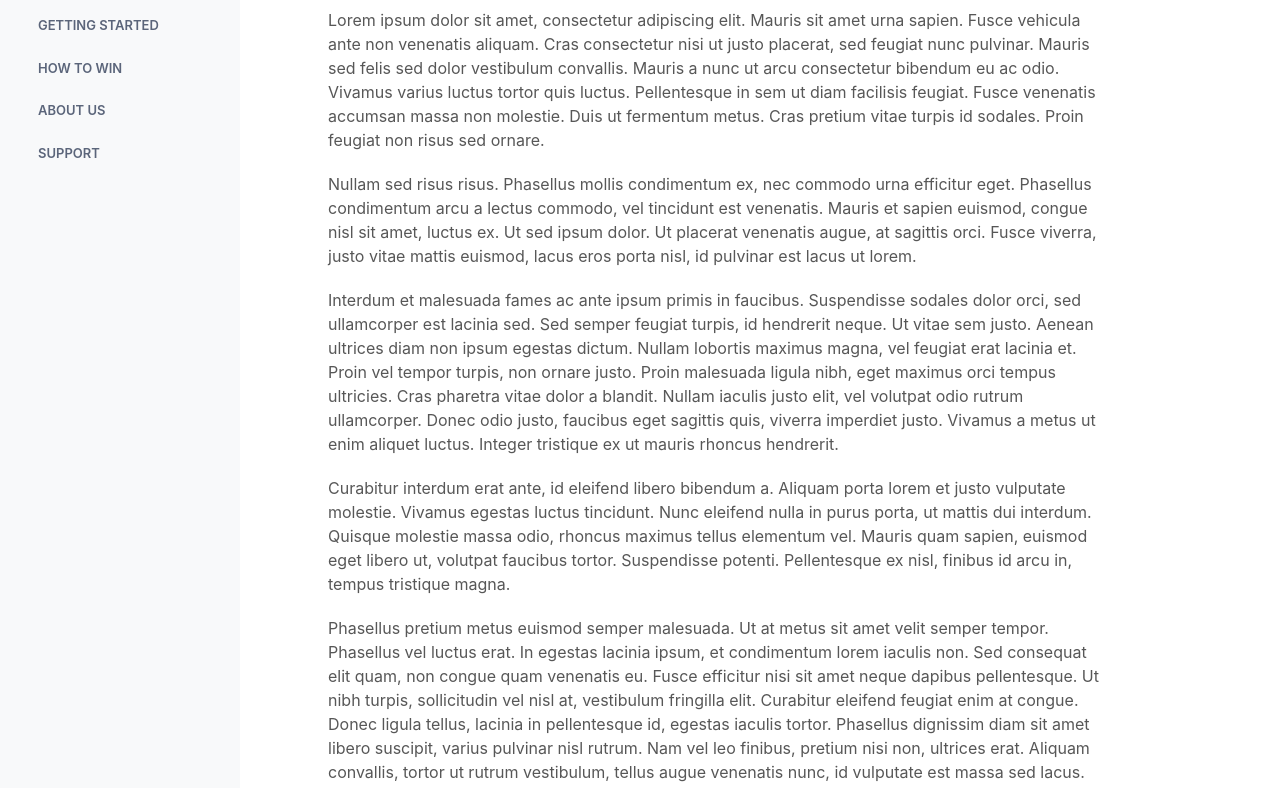
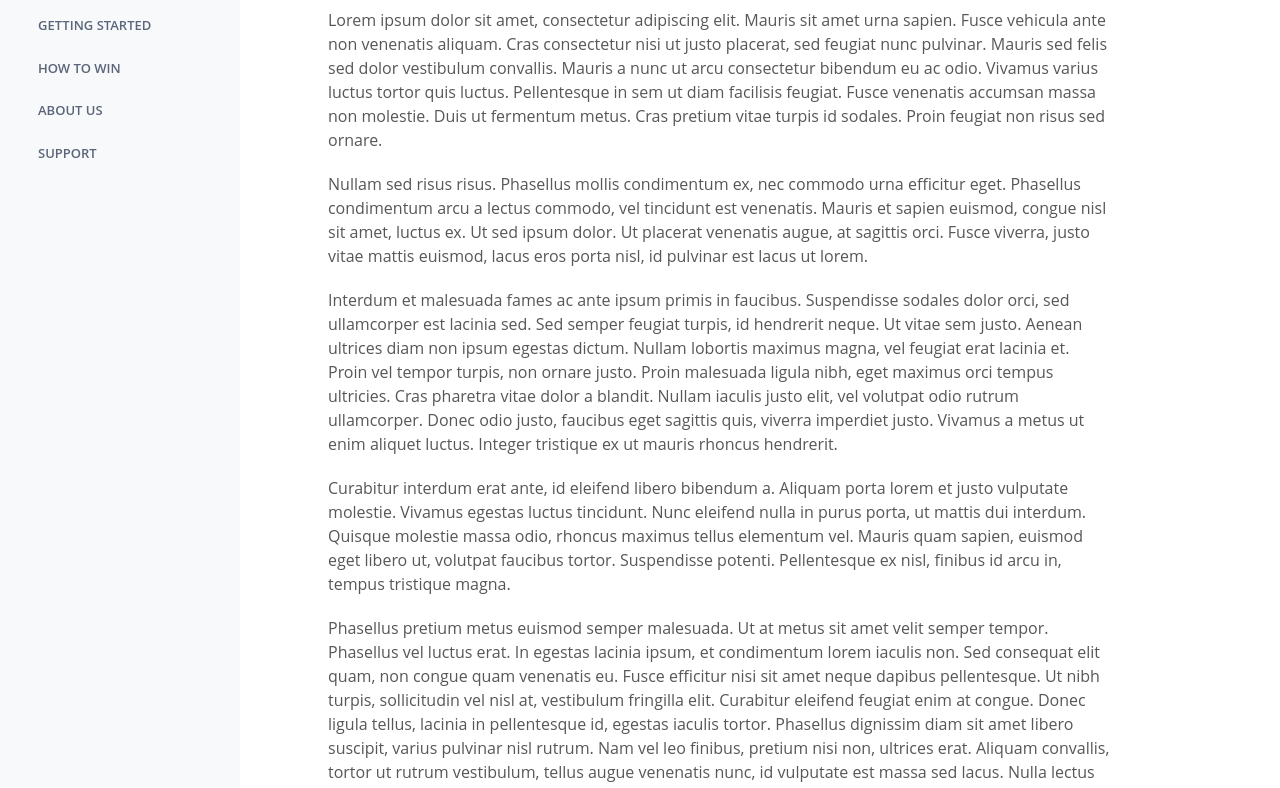
Before and after one commit to gluzio/gluzio.github.io, a plain HTML site: page tripbid_blank.html in a window 1280 px wide. Shown: the part 68-856 px from the top of the page. Drawn offline with Linux system fonts and the light colour scheme.

Commit message:
Add files via upload

```diff
--- a/dist/tripbid.css
+++ b/dist/tripbid.css
@@ -115,7 +115,8 @@ a.svg {
 /** 1. Change the default font family in all browsers (opinionated). 2. Correct the line height in all browsers. 3. Prevent adjustments of font size after orientation changes in IE on Windows Phone and in iOS. */
 /* Document ========================================================================== */
 html {
-  font-family: sans-serif; /* 1 */
+
+  font-family: 'Open Sans', sans-serif; /* 1 */
   -webkit-text-size-adjust: 100%; /* 3 */
   -ms-text-size-adjust: 100%; /* 3 */
 }
@@ -195,7 +196,8 @@ code,
 kbd,
 pre,
 samp {
-  font-family: "SF Mono", "Segoe UI Mono", "Roboto Mono", Menlo, Courier, monospace; /* 1 (changed) */
+  font-family: 'Open Sans', sans-serif;
+  /* font-family: "SF Mono", "Segoe UI Mono", "Roboto Mono", Menlo, Courier, monospace; /* 1 (changed) */
   font-size: 1em; /* 2 */
 }
 
@@ -399,7 +401,8 @@ html {
 body {
   background: #fff;
   color: #575757;
-  font-family: -apple-system, system-ui, BlinkMacSystemFont, "Segoe UI", Roboto, "Helvetica Neue", sans-serif;
+  font-family: 'Open Sans', sans-serif;
+  /* font-family: -apple-system, system-ui, BlinkMacSystemFont, "Segoe UI", Roboto, "Helvetica Neue", sans-serif; */
   font-size: .8rem;
   overflow-x: hidden;
   text-rendering: optimizeLegibility;
```
